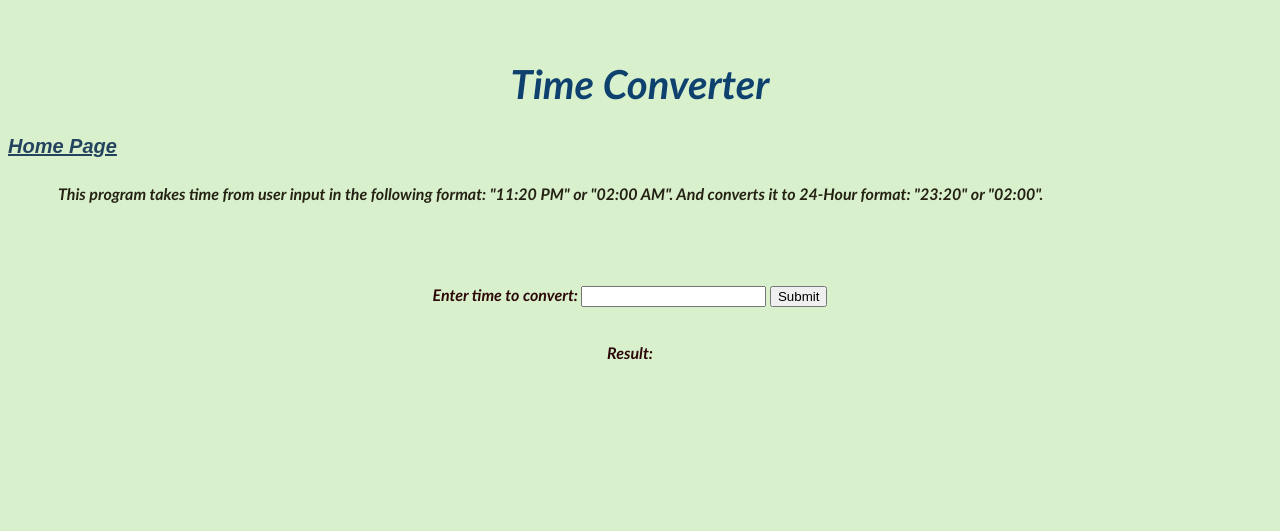
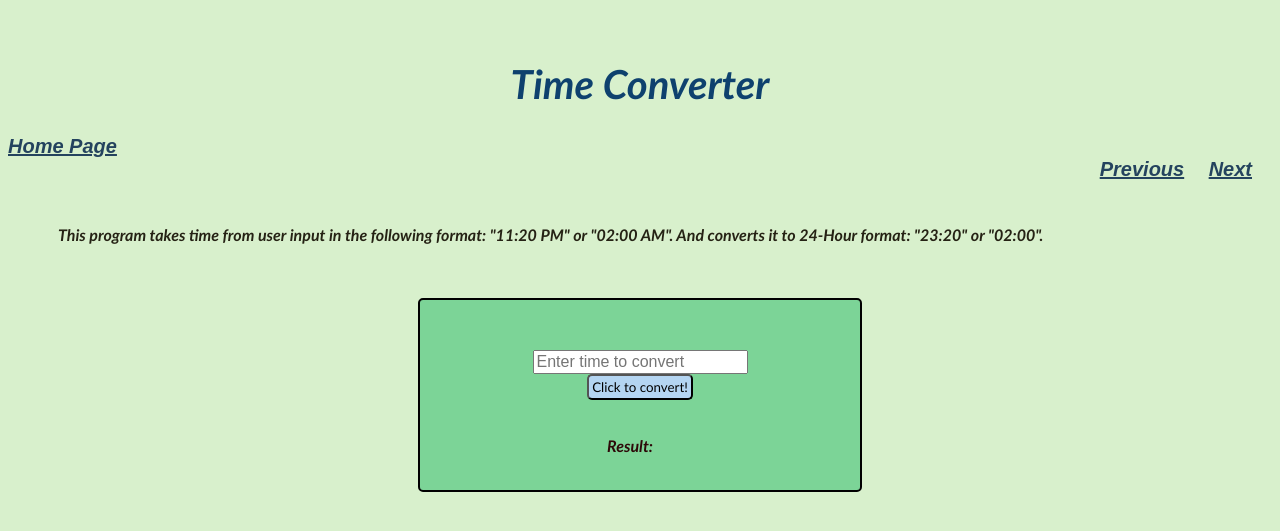
Before and after one commit to MarianaLearningAccount/PythonPortfolio, a Flask app: page /program2 in a window 1280 px wide. Shown: the top 531 px of the page. Run offline with Flask 3, Linux system fonts and the light colour scheme.

Commit message:
add page navigation option, add style modification

```diff
--- a/app.py
+++ b/app.py
@@ -27,7 +27,7 @@ def program1():
        user_guess = int(request.form['guess'])
        attempts += 1
        if user_guess == random_num:
-          message = f'Bingo! You guessed the number in {attempts} attempts! Random number: {random_num}'
+          message = f'Bingo! You guessed the random number: {random_num} in {attempts} attempts!'
           reset_game()
        elif user_guess < random_num:
           message = "Ups! Try again and choose a higher number!"
@@ -45,8 +45,7 @@ def program2():
     result = ''
     converted_time = None
     if request.method == 'POST':
-        form = request.form
-        user_time = form['time']
+        user_time = request.form['time']
         time_list = user_time.split(" ")
 
         if time_list[1].lower() == "pm":
--- a/static/style.css
+++ b/static/style.css
@@ -57,10 +57,36 @@ form{
     cursor: pointer;
     background-color: rgb(180, 213, 242);
     font-family: 'Trebuchet MS', sans-serif;
+    padding: 3px;
 }
 #btn2{
     border-radius: 5px;
     cursor: pointer;
     background-color: rgb(216, 168, 195);
     font-family: 'Trebuchet MS', sans-serif;
+    padding: 3px;
 }
+#content{
+    background-color: rgb(124, 212, 151);
+    border: 2px solid #000; /* Border style */
+    border-radius: 5px;
+    padding: 20px;
+    width: 600px;
+    height: 280px;
+    margin: 20px auto;
+}
+#content2{
+    background-color: rgb(124, 212, 151);
+    border: 2px solid #000;
+    border-radius: 5px;
+    padding: 20px;
+    width: 400px;
+    height: 150px;
+    margin: 20px auto;
+}
+input{
+    font-size: medium;
+}
+.container{
+    text-align: right;
+}
--- a/templates/program2.html
+++ b/templates/program2.html
@@ -9,12 +9,19 @@
 <body>
 <h1>Time Converter</h1>
 <a href="{{ url_for('home')}}">Home Page</a>
+<div class="container">
+    <a id="prev" href="{{ url_for('program1')}}">Previous</a>
+    <a id="next" href="{{ url_for('program2')}}">Next</a>
+</div>
+<br>
 <p>This program takes time from user input in the following format: "11:20 PM" or "02:00 AM". And converts it to 24-Hour format: "23:20" or "02:00".</p>
+<br>
+<div id="content2">
 <form method="POST">
-    <p id="msg1">Enter time to convert:  <input name="time">
-       <input type="submit"></p>
+    <input name="time" placeholder="Enter time to convert">
+    <button id="btn" type="submit"> Click to convert!</button>
     <p id="msg1"> Result: {{ result }} </p>
    </form>
-
+</div>
 </body>
 </html>
```
Also changed, not shown: templates/program1.html (+8 -2 lines).
